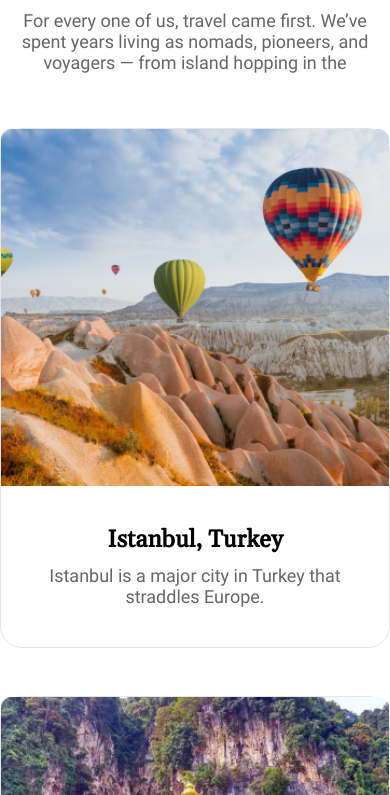
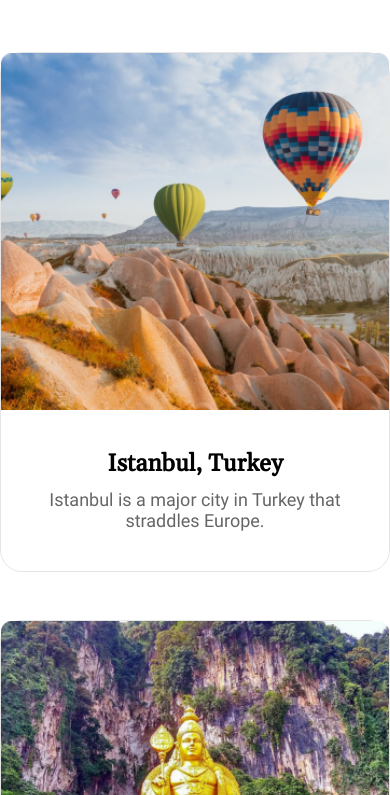
Before and after one commit to volukrimet/graduation-work, a website: page index.html in a window 390 px wide. Shown: the part 1205-2000 px from the top of the page. Drawn offline with nearby package versions, Linux system fonts and the light colour scheme; files whose address does not match are found by name; a web font is replaced by a local one.

Commit message:
Second commit

```diff
--- a/index.html
+++ b/index.html
@@ -22,6 +22,7 @@
                     <a href="" class="link nav__link">blog</a>
                     <a href="" class="link nav__link">about</a>
                     <a href="" class="link nav__link">contact</a>
+                    <button class="btn btn-book nav__button-book">Booking now</button>
                 </nav>
                 <button class="btn btn-book">Booking now</button>
                 <button class="hamburger hamburger--spin" type="button">
--- a/sass/includes/_blog.scss
+++ b/sass/includes/_blog.scss
@@ -1,5 +1,8 @@
 .blog {
     padding-top: 8.75rem;
+    @include tablet {
+        padding-top: 4rem;
+    }
     padding-bottom: 8.875rem;
     &__content {
         display: grid;
--- a/sass/includes/_global.scss
+++ b/sass/includes/_global.scss
@@ -40,6 +40,9 @@ ul {
     }
     &-book {
         padding: .875rem 2.1875rem;
+        @include tablet {
+            display: none;
+        }
     }
     &-explore {
         padding: 1.0625rem 2.875rem;
--- a/sass/includes/_header.scss
+++ b/sass/includes/_header.scss
@@ -22,6 +22,14 @@
 }
 
 .nav {
+    &__button-book {
+        display: none;
+        @include tablet {
+            display: block;
+            margin-left: 0;
+            margin-bottom: 1rem;
+        }
+    }
     z-index: 10;
     display: flex;
     justify-content: space-between;
@@ -72,6 +80,7 @@
         @include laptop {
             margin: 0 auto;
             margin-bottom: 1.875rem;
+            font-size: 2.8rem;
         }
     }
     &__sub {
--- a/sass/includes/_offers.scss
+++ b/sass/includes/_offers.scss
@@ -1,5 +1,8 @@
 .offer {
     padding-top: 8.75rem;
+    @include tablet {
+        padding-top: 4rem;
+    }
     &__image {
         width: 100%;
         object-fit: cover;
@@ -65,6 +68,9 @@
         width: 3rem;
         height: 5px;
         border-radius: 10px;
+        @include phone {
+            width: 2rem;
+        }
     }
     &-button-next:after {
         content: '' !important;
@@ -87,6 +93,9 @@
         @media screen and (max-width: 515px) {
             right: 5%;
         }
+        @media screen and (max-width: 440px) {
+            right: 1%;
+        }
     }
     &-button-prev {
         top: 95.5% !important;
@@ -103,5 +112,8 @@
         @media screen and (max-width: 515px) {
             left: 5%;
         }
+        @media screen and (max-width: 440px) {
+            left: 1%;
+        }
     }
 }
--- a/sass/includes/_popular.scss
+++ b/sass/includes/_popular.scss
@@ -1,5 +1,8 @@
 .popular {
     padding-top: 8.75rem;
+    @include tablet {
+        padding-top: 4rem;
+    }
     &__text {
         padding: 0 .75rem;
     }
```
Also changed, not shown: css/css.css, 1 other file.
